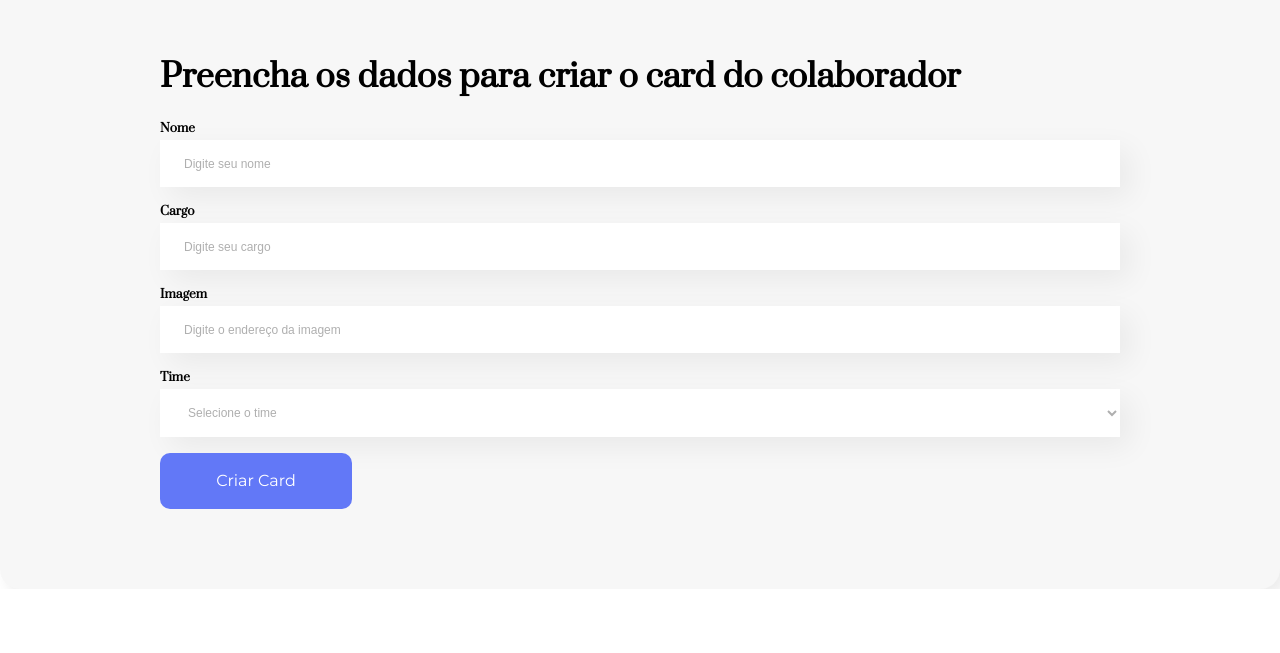
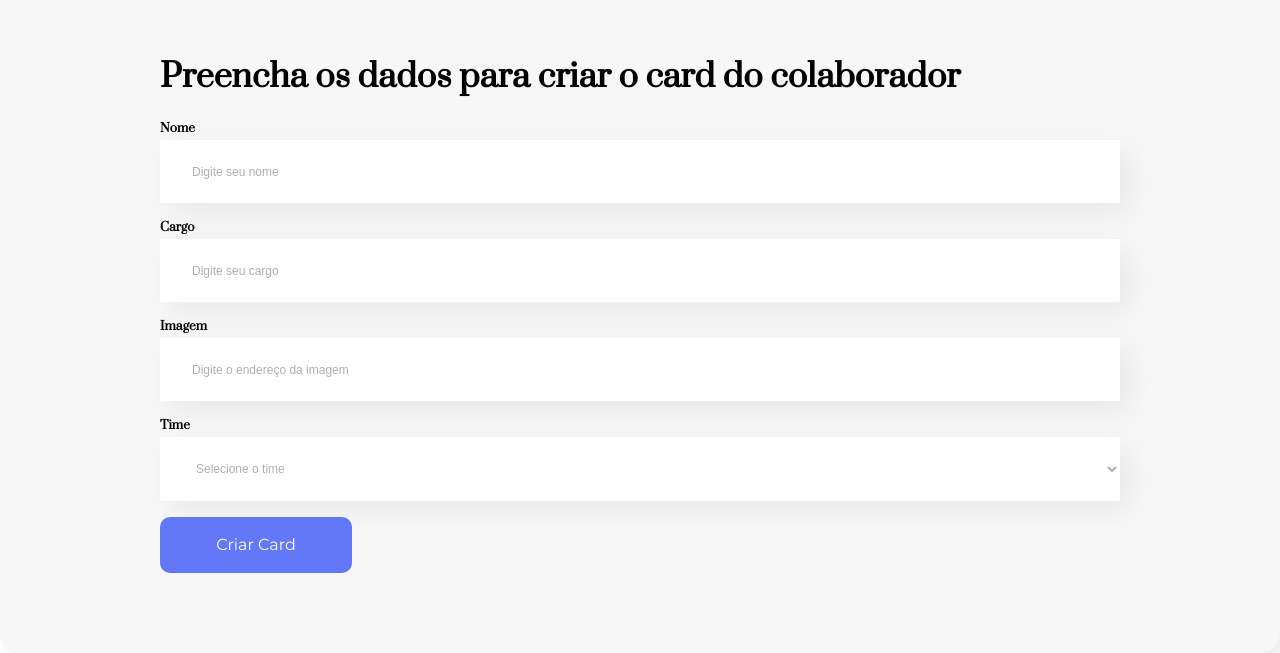
Before and after one commit to danielcoosta1/organo, a React (Create React App) app: page / in a window 1280 px wide. Shown: the part 621-1274 px from the top of the page. Before the commit the page ends 1210 px from the top, so only its background shows below. Built offline with nearby package versions, Linux system fonts and the light colour scheme.

Commit message:
att css inputs

```diff
--- a/src/components/Formulário/styles.js
+++ b/src/components/Formulário/styles.js
@@ -50,14 +50,14 @@ const FormularioInput = styled.input`
   mix-blend-mode: normal;
   box-shadow: 10px 10px 30px rgba(0, 0, 0, 0.06);
   border: none;
-  padding: 1rem 1.5rem;
+  padding: 1.5rem 2rem;
   &::placeholder {
     color: #afafaf;
     font-size: 0.75rem;
   }
 
   @media screen and (max-width: 768px) {
-    padding: 0.5rem 1rem;
+    padding: 1rem 1.5rem;
   }
 `;
 
@@ -66,7 +66,7 @@ const FormularioSelect = styled.select`
   background: #ffffff;
   mix-blend-mode: normal;
   box-shadow: 10px 10px 30px rgba(0, 0, 0, 0.06);
-  padding: 1rem 1.5rem;
+  padding: 1.5rem 2rem;
   border: none;
   font-size: 0.75rem;
 
@@ -78,7 +78,7 @@ const FormularioSelect = styled.select`
   }
 
   @media screen and (max-width: 768px) {
-    padding: 0.5rem 1rem;
+    padding: 1rem 1.5rem;
   }
 `;
 
```
